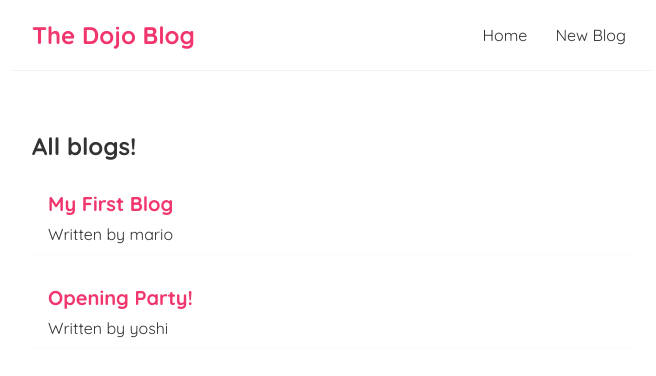
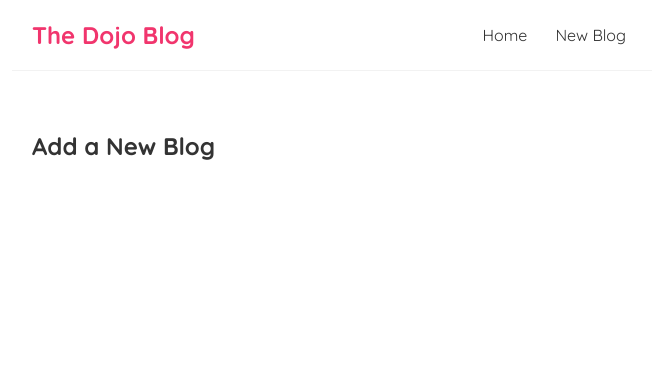
Before and after one commit to shahayushh/blog-react-website, a React (Create React App) app: page /create in a window 1280 px wide. Shown: the top 376 px of the page, without its empty margins (308-964 px from the left). Built offline with nearby package versions, Linux system fonts and the light colour scheme; data requests are answered from the project's data file.

Commit message:
Adding a router to our website

```diff
--- a/package.json
+++ b/package.json
@@ -8,6 +8,7 @@
     "@testing-library/user-event": "^13.5.0",
     "react": "^18.2.0",
     "react-dom": "^18.2.0",
+    "react-router-dom": "^6.22.1",
     "react-scripts": "5.0.1",
     "web-vitals": "^2.1.4"
   },
--- a/src/App.js
+++ b/src/App.js
@@ -1,14 +1,21 @@
 import Navbar from "./Navbar";
 import Home from "./Home";
+import { BrowserRouter as Router, Route, Routes } from "react-router-dom";
+import Create from "./Create";
 
 function App() {
   return (
-    <div className="App">
-      <Navbar />
-      <div className="content">
-        <Home />
+    <Router>
+      <div className="App">
+        <Navbar />
+        <div className="content">
+          <Routes>
+            <Route path="/" element = {<Home/>}></Route>
+            <Route path="/create" element = {<Create/>}></Route>
+          </Routes>
+        </div>
       </div>
-    </div>
+    </Router>
   );
 }
 
--- /dev/null
+++ b/src/Create.js
@@ -0,0 +1,9 @@
+const Create= () => {
+    return (
+        <div className="create">
+            <h2>Add a New Blog</h2>
+        </div>
+     );
+}
+
+export default Create;
```
Also changed, not shown: 1 other file (tests, documents, lock files or other folders).
